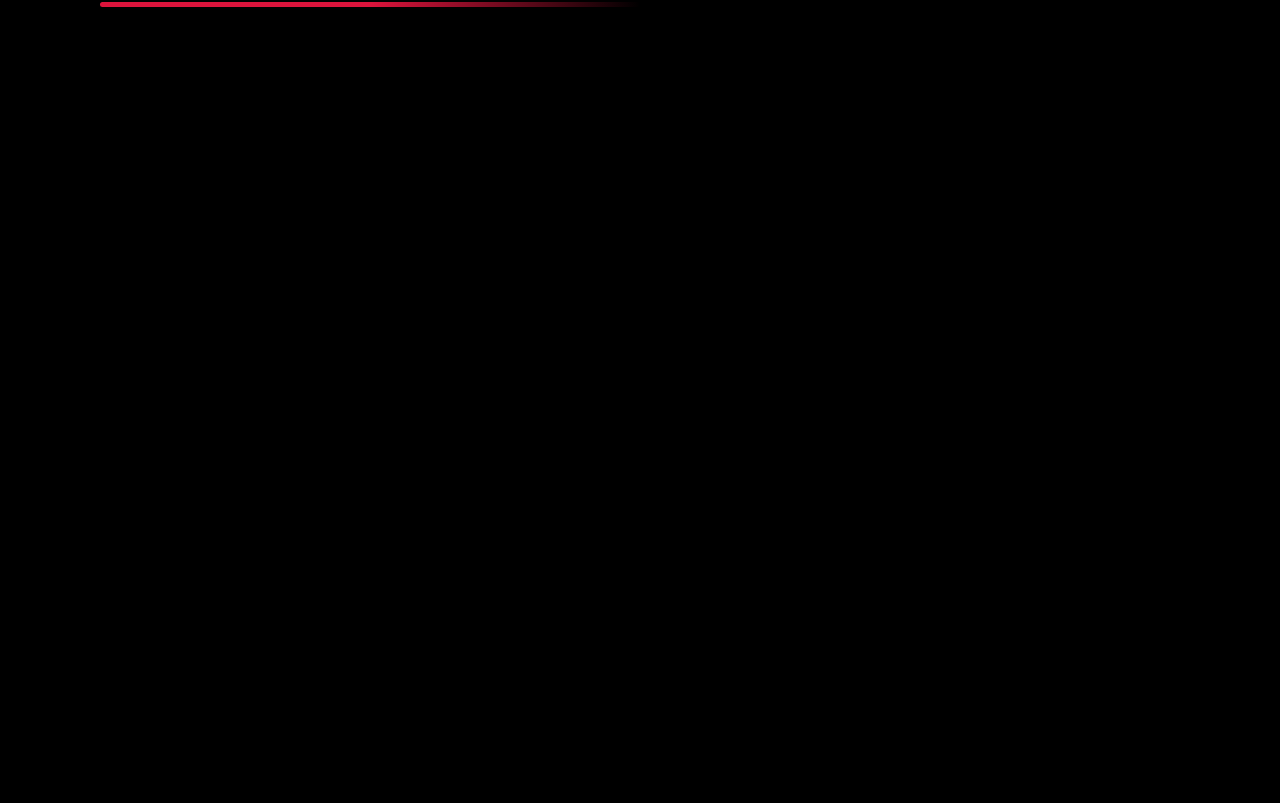
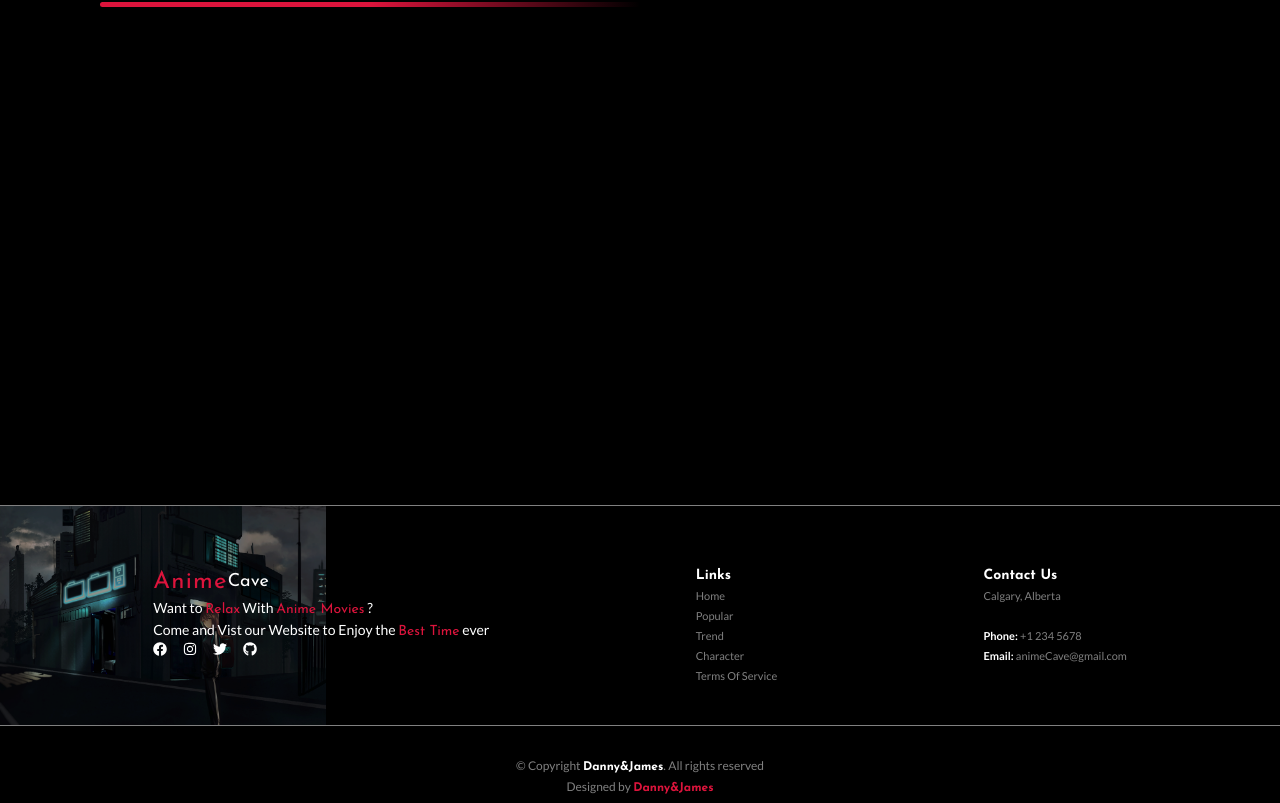
Before and after one commit to Danny2705/movie-app, a React (Create React App) app in the folder front-end/: page / in a window 1280 px wide. Shown: the part 2447-3250 px from the top of the page. Before the commit the page ends 3202 px from the top, so only its background shows below. Built offline with nearby package versions, Linux system fonts and the light colour scheme.

Commit message:
Work on Footer of The Website

```diff
--- a/front-end/src/App.js
+++ b/front-end/src/App.js
@@ -5,7 +5,6 @@ import CharacterPage from "./screens/CharacterPage/CharacterPage";
 import Login from "./screens/Login/Login";
 import Signup from "./screens/Signup/Signup";
 // import Navbar from "./components/Navbar/Navbar";
-// import Footer from "./components/Footer/Footer";
 import { Toaster } from "react-hot-toast";
 import Layout from "./screens/Layout/Layout";
 function App() {
@@ -20,7 +19,6 @@ function App() {
         <Route path='/login' Component={Login} />
         <Route path='/signup' Component={Signup} />
       </Routes>
-      {/* <Footer /> */}
     </BrowserRouter>
   );
 }
--- a/front-end/src/components/Footer/Footer.jsx
+++ b/front-end/src/components/Footer/Footer.jsx
@@ -1,9 +1,99 @@
 import React from "react";
+import { FaFacebook, FaGithub, FaInstagram, FaTwitter } from "react-icons/fa";
 
 export default function Footer() {
   return (
-    <div>
-      <h1>Footer</h1>
-    </div>
+    <footer className='footer h-[250px] border-t border-[grey] bg-transparent text-sm pb-[30px] absolute bottom-0 w-full'>
+      <div className='footer-top h-full'>
+        <div className='px-[50px] relative z-10 flex items-start justify-around'>
+          <div>
+            <div className='logo flex items-center'>
+              <span className='font-josefin text-[#DC143C] text-2xl tracking-wider'>
+                Anime
+              </span>
+              <span className='font-josefin text-lg'>Cave</span>
+            </div>
+            {/* A Short Description */}
+            <p className='flex flex-col'>
+              <span>
+                Want to{" "}
+                <span className='text-[#dc143c] font-josefin'>Relax</span> With{" "}
+                <span className='text-[#dc143c] font-josefin'>
+                  Anime Movies
+                </span>{" "}
+                ?
+              </span>{" "}
+              <span>
+                Come and Vist our Website to Enjoy the{" "}
+                <span className='text-[#dc143c] font-josefin'>Best Time</span>{" "}
+                ever
+              </span>
+            </p>
+            {/* Icon Below Here */}
+            <div className='flex items-center gap-4'>
+              <div className='hover:text-[#DC143C] cursor-pointer transition-all duration-150'>
+                <FaFacebook />
+              </div>
+              <div className='hover:text-[#DC143C] cursor-pointer transition-all duration-150'>
+                <FaInstagram />
+              </div>
+              <div className='hover:text-[#DC143C] cursor-pointer transition-all duration-150'>
+                <FaTwitter />
+              </div>
+              <div className='hover:text-[#DC143C] cursor-pointer transition-all duration-150'>
+                <FaGithub />
+              </div>
+            </div>
+          </div>
+
+          <div>
+            <h2 className='font-josefin font-bold'>Links</h2>
+            <div className='flex flex-col'>
+              <span className='text-[11px] text-[grey]'>Home</span>
+              <span className='text-[11px] text-[grey]'>Popular</span>
+              <span className='text-[11px] text-[grey]'>Trend</span>
+              <span className='text-[11px] text-[grey]'>Character</span>
+              <span className='text-[11px] text-[grey]'>Terms Of Service</span>
+            </div>
+          </div>
+
+          <div>
+            <h2 className='font-josefin font-bold'>Contact Us</h2>
+
+            <div className='text-[11px] flex flex-col gap-5'>
+              <span className='text-[grey]'>Calgary, Alberta</span>
+              <div className='flex flex-col'>
+                <span className='font-bold'>
+                  Phone:{" "}
+                  <span className='text-[grey] font-medium'>+1 234 5678</span>
+                </span>
+                <span className='font-bold'>
+                  Email:{" "}
+                  <span className='text-[grey] font-medium'>
+                    animeCave@gmail.com
+                  </span>
+                </span>
+              </div>
+            </div>
+          </div>
+        </div>
+      </div>
+
+      <div className='flex flex-col w-full justify-center items-center text-[12px] border-t border-[grey] pt-[30px] pb-[5px]'>
+        <span className='text-[grey]'>
+          © Copyright{" "}
+          <span className='font-josefin font-bold text-[#ffffff]'>
+            Danny&James
+          </span>
+          . All rights reserved
+        </span>
+        <span className='text-[grey]'>
+          Designed by{" "}
+          <span className='text-[#dc143c] font-josefin font-bold'>
+            Danny&James
+          </span>
+        </span>
+      </div>
+    </footer>
   );
 }
--- a/front-end/src/index.css
+++ b/front-end/src/index.css
@@ -153,6 +153,23 @@ main::before {
   background-color: rgba(0, 0, 0, 0.7);
 }
 
+.footer .footer-top {
+  position: relative;
+  background: url("../public/assets/footer.jpg") no-repeat left top;
+  background-size: contain;
+  padding: 60px 0 30px 0;
+}
+
+.footer .footer-top::before {
+  content: "";
+  position: absolute;
+  top: 0;
+  left: 0;
+  width: 100%;
+  height: 100%;
+  background-color: rgba(0, 0, 0, 0.25);
+}
+
 @media screen and (max-width: 1000px) {
   .navbar {
     padding: 30px 50px;
--- a/front-end/src/screens/Layout/Layout.jsx
+++ b/front-end/src/screens/Layout/Layout.jsx
@@ -2,6 +2,7 @@ import React, { useState, useEffect } from "react";
 import Home from "../Home/Home";
 import Popular from "../../components/Popular/Popular";
 import Upcoming from "../../components/Upcoming/Upcoming";
+import Footer from "../../components/Footer/Footer";
 
 export default function Layout() {
   const [scroll, setScroll] = useState(0);
@@ -17,10 +18,11 @@ export default function Layout() {
     };
   }, [scroll]);
   return (
-    <div>
+    <div className='relative'>
       <Home scroll={scroll} />
       <Popular />
       <Upcoming />
+      <Footer />
     </div>
   );
 }
--- a/front-end/src/screens/Login/Login.jsx
+++ b/front-end/src/screens/Login/Login.jsx
@@ -23,7 +23,10 @@ export default function Login() {
           <div className='flex flex-col gap-4'>
             <form className='flex flex-col gap-5'>
               <div className='flex flex-col gap-1'>
-                <label htmlFor='Email' className='text-[#3a3e55] font-bold'>
+                <label
+                  htmlFor='Email'
+                  className='text-[#3a3e55] text-sm font-bold'
+                >
                   Email
                 </label>
                 <input
@@ -33,7 +36,10 @@ export default function Login() {
                 />
               </div>
               <div className='flex flex-col gap-1'>
-                <label htmlFor='Password' className='text-[#3a3e55] font-bold'>
+                <label
+                  htmlFor='Password'
+                  className='text-[#3a3e55] text-sm font-bold'
+                >
                   Password
                 </label>
                 <input
--- a/front-end/src/screens/Signup/Signup.jsx
+++ b/front-end/src/screens/Signup/Signup.jsx
@@ -23,7 +23,10 @@ export default function Signup() {
           <div className='flex flex-col gap-4'>
             <form className='flex flex-col gap-5'>
               <div className='flex flex-col gap-1'>
-                <label htmlFor='Email' className='text-[#3a3e55] font-bold'>
+                <label
+                  htmlFor='Email'
+                  className='text-[#3a3e55] text-sm font-bold'
+                >
                   UserName
                 </label>
                 <input
@@ -33,7 +36,10 @@ export default function Signup() {
                 />
               </div>
               <div className='flex flex-col gap-1'>
-                <label htmlFor='Email' className='text-[#3a3e55] font-bold'>
+                <label
+                  htmlFor='Email'
+                  className='text-[#3a3e55] text-sm font-bold'
+                >
                   Email
                 </label>
                 <input
@@ -43,7 +49,10 @@ export default function Signup() {
                 />
               </div>
               <div className='flex flex-col gap-1'>
-                <label htmlFor='Password' className='text-[#3a3e55] font-bold'>
+                <label
+                  htmlFor='Password'
+                  className='text-[#3a3e55] text-sm font-bold'
+                >
                   Password
                 </label>
                 <input
```
Also changed, not shown: front-end/public/assets/footer.jpg (added).
